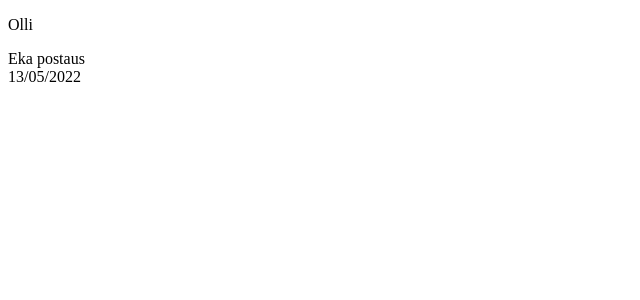
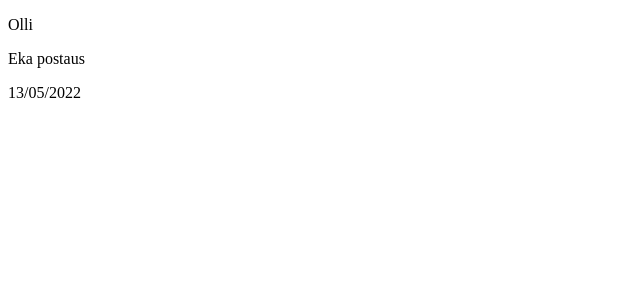
Before and after one commit to Ottanh/social-media-app, a React (Create React App) app: page / in a window 1280 px wide. Shown: the top 300 px of the page, without its empty margins (0-640 px from the left). Built offline with nearby package versions, Linux system fonts and the light colour scheme.

Commit message:
add PostContent component

```diff
--- a/src/UserProfilePage/Post.tsx
+++ b/src/UserProfilePage/Post.tsx
@@ -1,4 +1,5 @@
 import user from '../data/user';
+import PostContent from './PostContent';
 import PostUser from './PostUser';
 
 const Post = () => {
@@ -7,8 +8,7 @@ const Post = () => {
   return (
     <div>
       <PostUser user={user} />
-      {post.content} <br/>
-      {post.date}
+      <PostContent post={post} />
     </div>
     );
 }
--- /dev/null
+++ b/src/UserProfilePage/PostContent.tsx
@@ -0,0 +1,16 @@
+import { Post } from "../types";
+
+interface Props {
+  post: Post
+}
+
+const PostContent = ({ post }: Props) => {
+  return (
+    <>
+      <p>{post.content}</p>
+      <p>{post.date}</p>
+    </>
+  );
+}
+
+export default PostContent;
```
